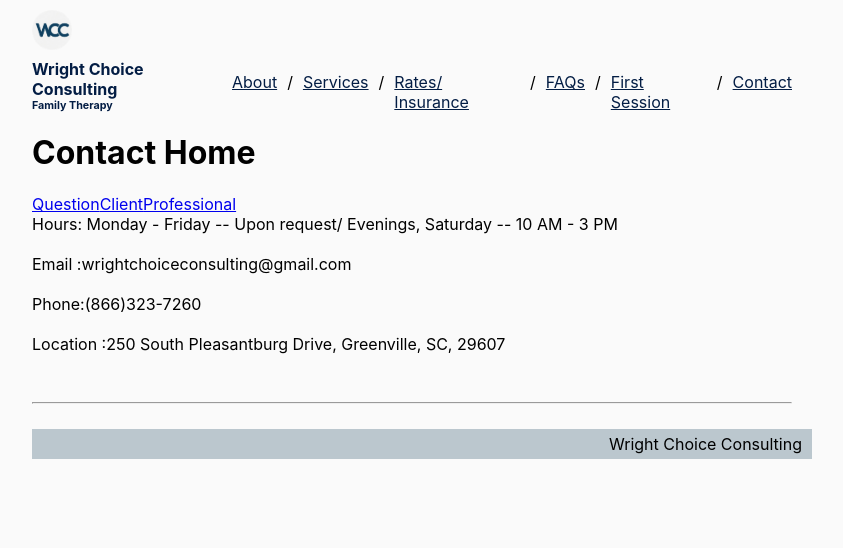
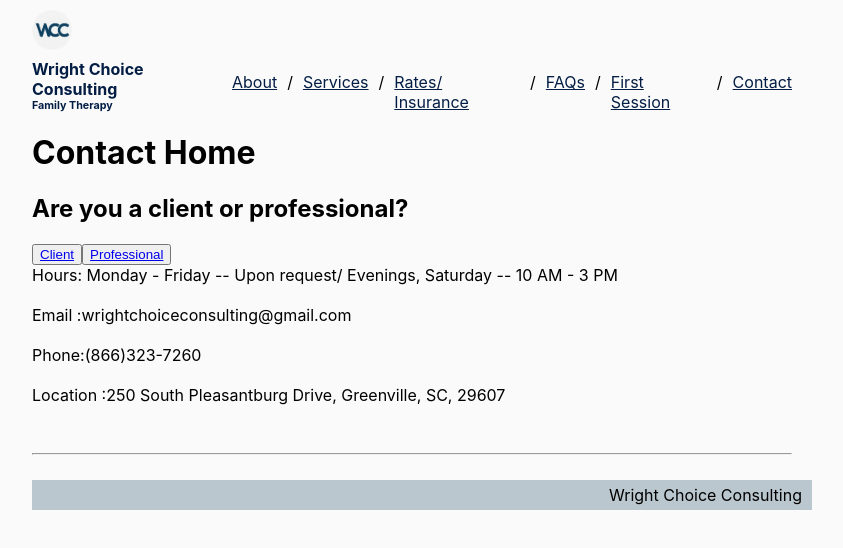
Before and after one commit to nianokia/wc-consulting, a React (Vite) app in the folder client/: page /contact in a window 1280 px wide. Shown: the top 548 px of the page, without its empty margins (18-861 px from the left). Built offline with nearby package versions, Linux system fonts and the light colour scheme; no server answers.

Commit message:
Always display ContactQuestion to navigate to either the Client or Professional Form.

```diff
--- a/client/src/pages/ContactHome.jsx
+++ b/client/src/pages/ContactHome.jsx
@@ -1,10 +1,12 @@
 import React from "react";
 import Header from "../components/Header";
 import Footer from "../components/Footer";
-import { Link, Outlet } from "react-router-dom";
+import ContactQuestion from "../components/ContactQuestion";
+import { Outlet } from "react-router-dom";
 
-// PURPOSE - Displays details regarding hours, location, contact methods, and a question
-// directing users to a client or professional form to fill out to express interest in services
+/* ------ PURPOSE ------
+  Displays details regarding hours, location, contact methods, and a question directing users to a client or professional form to fill out to express interest in services.
+*/
 
 const ContactHome = () => {
   return (
@@ -12,12 +14,9 @@ const ContactHome = () => {
       <Header />
       <h1>Contact Home</h1>
 
-      {/* SWITCH BETWEEN QUESTION, CLIENT FORM, & PROFESSIONAL FORM */}
-      <Link to='/contact/question'>Question</Link>
-      <Link to='/contact/client'>Client</Link>
-      <Link to='/contact/professional'>Professional</Link>
+      <ContactQuestion />
 
-      {/* This Outlet is where the child routes above will be rendered on the parent component (Contact Home) */}
+      {/* Outlet = where form will be rendered on the parent component (ContactHome) */}
       <Outlet />
 
       <div>
```
